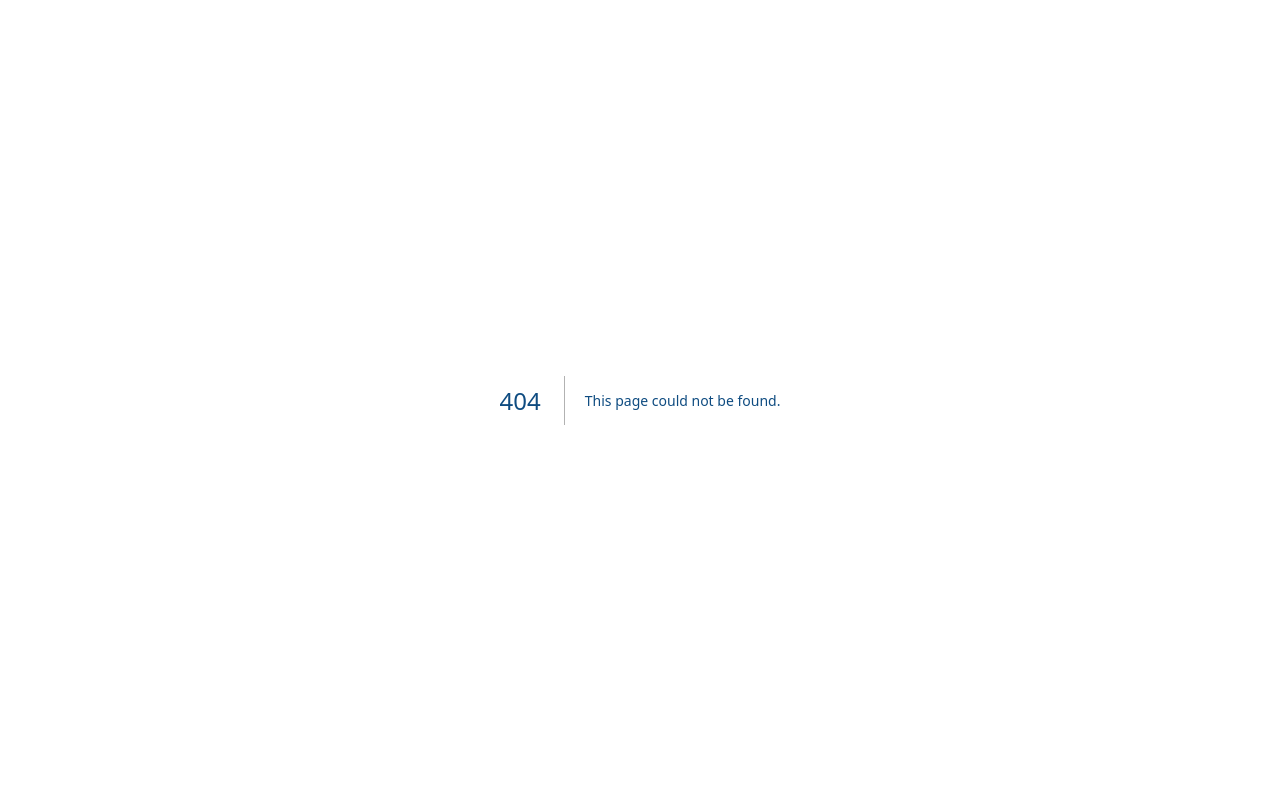
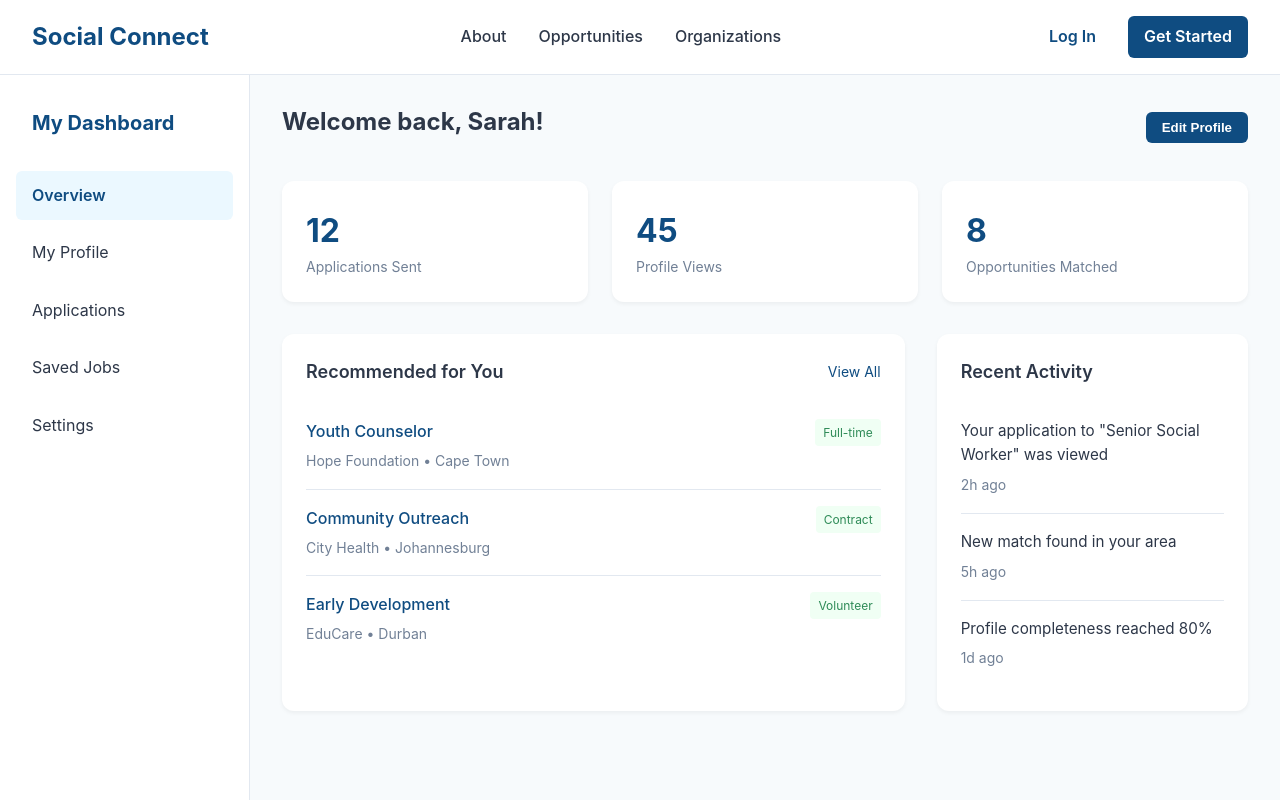
Before and after one commit to TinoMako/project1_antigravity, a Next.js app: page /worker in a window 1280 px wide. Before the commit this address had no page. Built offline with nearby package versions, Linux system fonts and the light colour scheme.

Commit message:
feat: Add Social Worker Dashboard

```diff
--- a/prd.json
+++ b/prd.json
@@ -27,7 +27,7 @@
         "id": "5_sw_dashboard",
         "story": "Social Worker dashboard.",
         "priority": 5,
-        "passes": false
+        "passes": true
     },
     {
         "id": "6_org_dashboard",
--- /dev/null
+++ b/src/app/(dashboard)/worker/page.tsx
@@ -0,0 +1,58 @@
+import Link from 'next/link';
+import styles from '@/components/dashboard/Dashboard.module.css';
+import StatCard from '@/components/dashboard/StatCard';
+import RecommendedOpportunities from '@/components/dashboard/RecommendedOpportunities';
+import RecentActivity from '@/components/dashboard/RecentActivity';
+import Navbar from '@/components/layout/Navbar';
+
+export default function WorkerDashboard() {
+    return (
+        <div>
+            <Navbar />
+            <div className={styles.dashboardContainer}>
+                {/* Sidebar */}
+                <aside className={styles.sidebar}>
+                    <div className={styles.sidebarTitle}>My Dashboard</div>
+                    <nav>
+                        <Link href="/worker" className={`${styles.navItem} ${styles.activeNav}`}>Overview</Link>
+                        <Link href="/worker/profile" className={styles.navItem}>My Profile</Link>
+                        <Link href="/worker/applications" className={styles.navItem}>Applications</Link>
+                        <Link href="/worker/saved" className={styles.navItem}>Saved Jobs</Link>
+                        <Link href="/worker/settings" className={styles.navItem}>Settings</Link>
+                    </nav>
+                </aside>
+
+                {/* Main Content */}
+                <main className={styles.mainContent}>
+                    <div className={styles.header}>
+                        <h1 className={styles.welcomeUser}>Welcome back, Sarah!</h1>
+                        <button className="button" style={{
+                            backgroundColor: 'var(--primary)',
+                            color: 'white',
+                            border: 'none',
+                            padding: '0.5rem 1rem',
+                            borderRadius: '6px',
+                            fontWeight: 600,
+                            cursor: 'pointer'
+                        }}>
+                            Edit Profile
+                        </button>
+                    </div>
+
+                    {/* Stats Row */}
+                    <div className={styles.statsGrid}>
+                        <StatCard label="Applications Sent" value={12} />
+                        <StatCard label="Profile Views" value={45} />
+                        <StatCard label="Opportunities Matched" value={8} />
+                    </div>
+
+                    {/* Content Grid */}
+                    <div className={styles.contentGrid}>
+                        <RecommendedOpportunities />
+                        <RecentActivity />
+                    </div>
+                </main>
+            </div>
+        </div>
+    );
+}
--- /dev/null
+++ b/src/components/dashboard/Dashboard.module.css
@@ -0,0 +1,161 @@
+.dashboardContainer {
+    display: grid;
+    grid-template-columns: 250px 1fr;
+    min-height: 100vh;
+}
+
+.sidebar {
+    background-color: var(--surface);
+    border-right: 1px solid var(--border);
+    padding: 2rem 1rem;
+}
+
+.sidebarTitle {
+    font-size: 1.25rem;
+    color: var(--primary);
+    margin-bottom: 2rem;
+    padding-left: 1rem;
+    font-weight: 700;
+}
+
+.navItem {
+    display: block;
+    padding: 0.75rem 1rem;
+    color: var(--text-main);
+    border-radius: 6px;
+    margin-bottom: 0.5rem;
+    transition: background 0.2s;
+}
+
+.navItem:hover {
+    background-color: var(--accent-blue);
+    color: var(--primary);
+    text-decoration: none;
+}
+
+.activeNav {
+    background-color: var(--accent-blue);
+    color: var(--primary);
+    font-weight: 600;
+}
+
+.mainContent {
+    padding: 2rem;
+    background-color: var(--background);
+}
+
+.header {
+    display: flex;
+    justify-content: space-between;
+    align-items: center;
+    margin-bottom: 2rem;
+}
+
+.welcomeUser {
+    font-size: 1.5rem;
+    font-weight: 700;
+    color: var(--text-main);
+}
+
+.statsGrid {
+    display: grid;
+    grid-template-columns: repeat(auto-fit, minmax(200px, 1fr));
+    gap: 1.5rem;
+    margin-bottom: 2rem;
+}
+
+.statCard {
+    background: var(--surface);
+    padding: 1.5rem;
+    border-radius: 12px;
+    box-shadow: 0 2px 4px rgba(0, 0, 0, 0.05);
+    display: flex;
+    flex-direction: column;
+}
+
+.statValue {
+    font-size: 2rem;
+    font-weight: 700;
+    color: var(--primary);
+}
+
+.statLabel {
+    color: var(--text-muted);
+    font-size: 0.875rem;
+}
+
+.contentGrid {
+    display: grid;
+    grid-template-columns: 2fr 1fr;
+    gap: 2rem;
+}
+
+.sectionCard {
+    background: var(--surface);
+    border-radius: 12px;
+    padding: 1.5rem;
+    box-shadow: 0 2px 4px rgba(0, 0, 0, 0.05);
+}
+
+.sectionTitle {
+    font-size: 1.125rem;
+    font-weight: 600;
+    margin-bottom: 1rem;
+    display: flex;
+    justify-content: space-between;
+    align-items: center;
+}
+
+.list {
+    list-style: none;
+}
+
+.listItem {
+    padding: 1rem 0;
+    border-bottom: 1px solid var(--border);
+}
+
+.listItem:last-child {
+    border-bottom: none;
+}
+
+.itemHeader {
+    display: flex;
+    justify-content: space-between;
+    margin-bottom: 0.25rem;
+}
+
+.itemTitle {
+    font-weight: 500;
+    color: var(--primary);
+}
+
+.itemMeta {
+    font-size: 0.875rem;
+    color: var(--text-muted);
+}
+
+.tag {
+    font-size: 0.75rem;
+    padding: 0.25rem 0.5rem;
+    border-radius: 4px;
+    background: var(--accent-green);
+    color: var(--secondary);
+}
+
+@media (max-width: 900px) {
+    .dashboardContainer {
+        grid-template-columns: 1fr;
+    }
+
+    .sidebar {
+        display: none;
+        /* Mobile handling later */
+    }
+}
+
+@media (max-width: 768px) {
+    .contentGrid {
+        grid-template-columns: 1fr;
+    }
+}
--- /dev/null
+++ b/src/components/dashboard/RecentActivity.tsx
@@ -0,0 +1,23 @@
+import styles from './Dashboard.module.css';
+
+export default function RecentActivity() {
+    const activities = [
+        { id: 1, text: 'Your application to "Senior Social Worker" was viewed', date: '2h ago' },
+        { id: 2, text: 'New match found in your area', date: '5h ago' },
+        { id: 3, text: 'Profile completeness reached 80%', date: '1d ago' },
+    ];
+
+    return (
+        <div className={styles.sectionCard}>
+            <div className={styles.sectionTitle}>Recent Activity</div>
+            <ul className={styles.list}>
+                {activities.map((act) => (
+                    <li key={act.id} className={styles.listItem}>
+                        <p style={{ marginBottom: '0.25rem', fontSize: '0.95rem' }}>{act.text}</p>
+                        <span className={styles.itemMeta}>{act.date}</span>
+                    </li>
+                ))}
+            </ul>
+        </div>
+    );
+}
--- /dev/null
+++ b/src/components/dashboard/RecommendedOpportunities.tsx
@@ -0,0 +1,32 @@
+import Link from 'next/link';
+import styles from './Dashboard.module.css';
+
+export default function RecommendedOpportunities() {
+    const opportunities = [
+        { id: 1, title: 'Youth Counselor', org: 'Hope Foundation', location: 'Cape Town', type: 'Full-time' },
+        { id: 2, title: 'Community Outreach', org: 'City Health', location: 'Johannesburg', type: 'Contract' },
+        { id: 3, title: 'Early Development', org: 'EduCare', location: 'Durban', type: 'Volunteer' },
+    ];
+
+    return (
+        <div className={styles.sectionCard}>
+            <div className={styles.sectionTitle}>
+                Recommended for You
+                <Link href="/opportunities" style={{ fontSize: '0.875rem', fontWeight: 400 }}>View All</Link>
+            </div>
+            <ul className={styles.list}>
+                {opportunities.map((opp) => (
+                    <li key={opp.id} className={styles.listItem}>
+                        <div className={styles.itemHeader}>
+                            <span className={styles.itemTitle}>{opp.title}</span>
+                            <span className={styles.tag}>{opp.type}</span>
+                        </div>
+                        <div className={styles.itemMeta}>
+                            {opp.org} • {opp.location}
+                        </div>
+                    </li>
+                ))}
+            </ul>
+        </div>
+    );
+}
--- /dev/null
+++ b/src/components/dashboard/StatCard.tsx
@@ -0,0 +1,15 @@
+import styles from './Dashboard.module.css';
+
+interface StatCardProps {
+    label: string;
+    value: string | number;
+}
+
+export default function StatCard({ label, value }: StatCardProps) {
+    return (
+        <div className={styles.statCard}>
+            <span className={styles.statValue}>{value}</span>
+            <span className={styles.statLabel}>{label}</span>
+        </div>
+    );
+}
```
Also changed, not shown: progress.txt.
